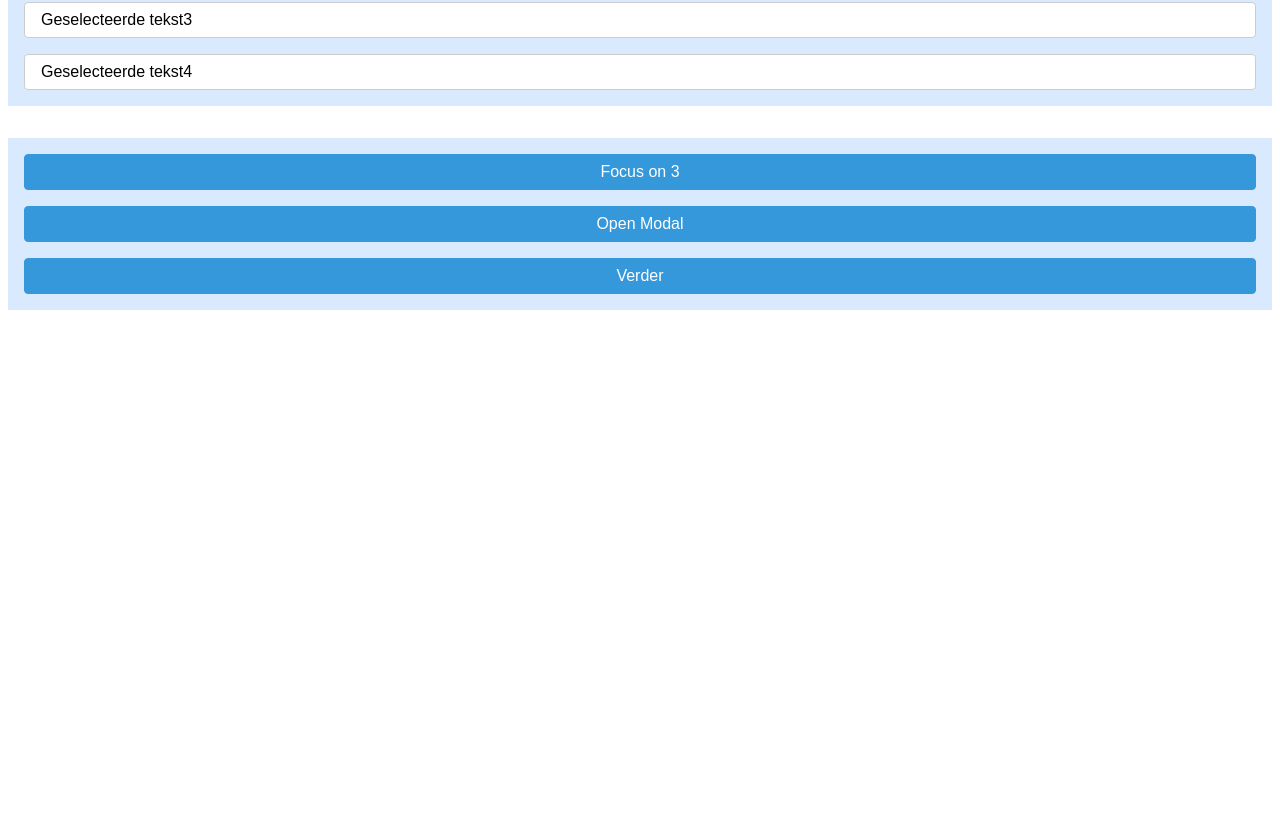
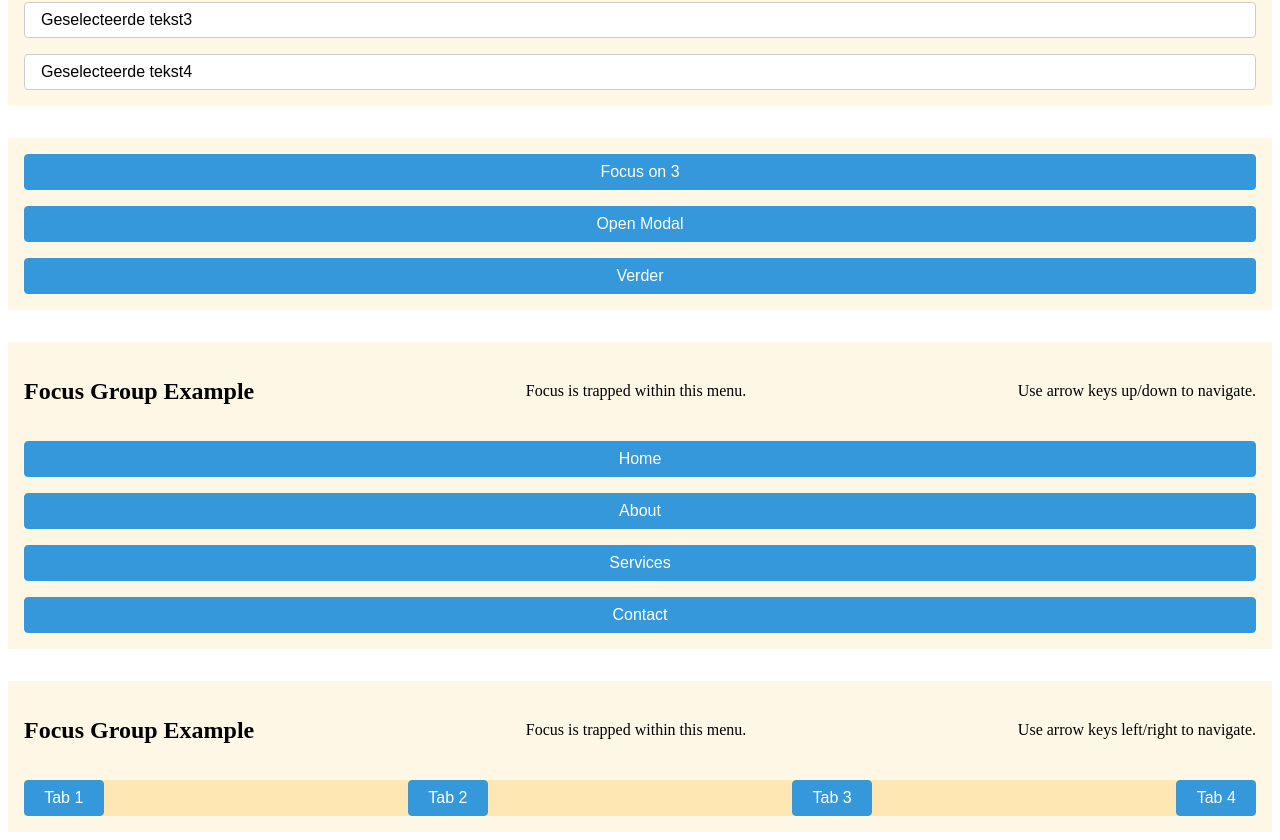
Before and after one commit to tdijkmans/angular-playground, an Angular app in the folder angular-sandbox/: page / in a window 1280 px wide. Shown: the part 348-1188 px from the top of the page. Before the commit the page ends 800 px from the top, so only its background shows below. Built offline with nearby package versions, Linux system fonts and the light colour scheme.

Commit message:
Enhance focus management: add focus group and order properties, implement navigation methods, and update HTML structure for focus examples

```diff
--- a/angular-sandbox/src/app/app.html
+++ b/angular-sandbox/src/app/app.html
@@ -15,15 +15,14 @@
     This is a secondary themed box.
   </div>
 
-  <div appBgColor="primary-100" class="container">
+  <div appBgColor="secondary-50" class="container">
     <input
       type="text"
       placeholder="Your name"
       appFocus
+      value="Geselecteerde tekst1"
       [autoFocus]="true"
       [selectText]="true"
-      [scrollIntoView]="true"
-      value="Geselecteerde tekst1"
     />
 
     <input
@@ -51,7 +50,7 @@
     />
   </div>
 
-  <div appBgColor="primary-100" class="container">
+  <div appBgColor="secondary-50" class="container">
     <button type="button" (click)="changeFocus(appFocusId())">
       Focus on {{ appFocusId() === 3 ? 2 : 3 }}
     </button>
@@ -62,6 +61,53 @@
   @if (isModalOpen()) {
   <app-modal (closed)="isModalOpen.set(false)" />
   }
+
+  <div appBgColor="secondary-50" class="container">
+    <div>
+      <h2>Focus Group Example</h2>
+      <p>Focus is trapped within this menu.</p>
+      <p>Use arrow keys up/down to navigate.</p>
+    </div>
+
+    @for (item of menu; track item.id; let idx = $index) {
+    <button
+      type="button"
+      appFocus
+      [focusId]="'menu-' + item.id"
+      focusGroup="mainMenu"
+      [focusOrder]="idx"
+      tabindex="0"
+    >
+      {{ item.label }}
+    </button>
+    }
+  </div>
+
+  <div appBgColor="secondary-50" class="container">
+    <div>
+      <h2>Focus Group Example</h2>
+      <p>Focus is trapped within this menu.</p>
+      <p>Use arrow keys left/right to navigate.</p>
+    </div>
+
+    <div appBgColor="secondary-100">
+      @for (tab of tabs; track tab.id; let idx = $index) {
+
+      <button
+        type="button"
+        appFocus
+        [focusId]="'tab-' + tab.id"
+        focusGroup="tabs"
+        [focusOrder]="idx"
+        orientation="horizontal"
+        [loop]="false"
+        tabindex="0"
+      >
+        {{ tab.label }}
+      </button>
+      }
+    </div>
+  </div>
 </main>
 
 <router-outlet />
--- a/angular-sandbox/src/app/app.scss
+++ b/angular-sandbox/src/app/app.scss
@@ -14,4 +14,10 @@
         width: 100%;
     }
 
+    .grid {
+        display: grid;
+        grid-template-columns: repeat(4, 1fr);
+        grid-template-rows: repeat(4, 1fr);
+        width: 100%;
+    }
 }
--- a/angular-sandbox/src/app/app.ts
+++ b/angular-sandbox/src/app/app.ts
@@ -25,8 +25,38 @@ import { FocusManagerService } from './focusmanagement/focus.service';
 export class App {
   focusManageService = inject(FocusManagerService);
   isModalOpen = signal(false);
+  appFocusId = signal<number>(2);
 
-  appFocusId = signal<number>(2);
+  menu = [
+    { id: 1, label: 'Home' },
+    { id: 2, label: 'About' },
+    { id: 3, label: 'Services' },
+    { id: 4, label: 'Contact' },
+  ];
+
+  tabs = [
+    { id: 1, label: 'Tab 1' },
+    { id: 2, label: 'Tab 2' },
+    { id: 3, label: 'Tab 3' },
+    { id: 4, label: 'Tab 4' },
+  ];
+
+  getGrid(rows: number, cols: number) {
+    const grid: { label: string; row: number; col: number; id: number }[] = [];
+    for (let r = 0; r < rows; r++) {
+      for (let c = 0; c < cols; c++) {
+        grid.push({
+          label: `Cell ${r + 1}-${c + 1}`,
+          row: r,
+          col: c,
+          id: r * cols + c + 1,
+        });
+      }
+    }
+    return grid;
+  }
+
+  grid = this.getGrid(4, 4);
 
   changeFocus(id: number) {
     this.appFocusId.set(id === 2 ? 3 : 2);
--- a/angular-sandbox/src/app/focusmanagement/focus.directive.ts
+++ b/angular-sandbox/src/app/focusmanagement/focus.directive.ts
@@ -1,25 +1,23 @@
 import {
   DestroyRef,
   Directive,
+  effect,
   ElementRef,
-  effect,
+  HostListener,
   input,
 } from '@angular/core';
 import { FocusManagerService } from './focus.service';
 
 @Directive({ selector: '[appFocus]', standalone: true })
 export class FocusDirective {
-  /** If true, focuses the element when the directive is initialized. */
   autoFocus = input(false);
-
-  /** Optional ID to register the element for programmatic focus. */
   focusId = input<string | null>(null);
-
-  /** If true, selects the text content of the element upon focus (for inputs/textareas). */
+  focusGroup = input<string | null>(null);
+  focusOrder = input(0);
   selectText = input(false);
-
-  /** If true, scrolls the element into the center of the viewport upon focus. */
   scrollIntoView = input(false);
+  orientation = input<'vertical' | 'horizontal'>('vertical');
+  loop = input(true);
 
   constructor(
     private el: ElementRef<HTMLElement>,
@@ -29,22 +27,22 @@ export class FocusDirective {
     const nativeEl = this.el.nativeElement;
     let prev = false;
 
+    // Register element
     effect(() => {
       const id = this.focusId();
+      const group = this.focusGroup();
+      const order = this.focusOrder();
       if (id) {
-        this.focusManager.register(id, nativeEl);
+        this.focusManager.register(id, nativeEl, group ?? undefined, order);
       }
     });
 
+    // AutoFocus reactive effect
     effect(() => {
       const curr = this.autoFocus();
       if (curr && !prev) {
         this.focusManager.focus(nativeEl);
-
-        if (this.selectText()) {
-          this.handleSelection(nativeEl);
-        }
-
+        if (this.selectText()) this.selectTextContent(nativeEl);
         if (this.scrollIntoView()) {
           nativeEl.scrollIntoView({ behavior: 'smooth', block: 'center' });
         }
@@ -52,6 +50,7 @@ export class FocusDirective {
       prev = curr;
     });
 
+    // Cleanup
     destroyRef.onDestroy(() => {
       const id = this.focusId();
       if (id) this.focusManager.unregister(id);
@@ -59,15 +58,56 @@ export class FocusDirective {
     });
   }
 
-  private handleSelection(nativeEl: HTMLElement): void {
+  @HostListener('keydown.ArrowDown', ['$event'])
+  onArrowDown(e: Event) {
+    if (this.orientation() === 'vertical') {
+      const id = this.focusId();
+      if (id) {
+        e.preventDefault();
+        this.focusManager.focusNext(id, this.loop());
+      }
+    }
+  }
+
+  @HostListener('keydown.ArrowUp', ['$event'])
+  onArrowUp(e: Event) {
+    if (this.orientation() === 'vertical') {
+      const id = this.focusId();
+      if (id) {
+        e.preventDefault();
+        this.focusManager.focusPrevious(id, this.loop());
+      }
+    }
+  }
+
+  @HostListener('keydown.ArrowRight', ['$event'])
+  onArrowRight(e: Event) {
+    if (this.orientation() === 'horizontal') {
+      const id = this.focusId();
+      if (id) {
+        e.preventDefault();
+        this.focusManager.focusNext(id, this.loop());
+      }
+    }
+  }
+
+  @HostListener('keydown.ArrowLeft', ['$event'])
+  onArrowLeft(e: Event) {
+    if (this.orientation() === 'horizontal') {
+      const id = this.focusId();
+      if (id) {
+        e.preventDefault();
+        this.focusManager.focusPrevious(id, this.loop());
+      }
+    }
+  }
+
+  private selectTextContent(nativeEl: HTMLElement): void {
     if (
       nativeEl instanceof HTMLInputElement ||
       nativeEl instanceof HTMLTextAreaElement
     ) {
-      // Defer select() to a microtask to ensure the element has fully received focus.
-      queueMicrotask(() => {
-        nativeEl.select();
-      });
+      queueMicrotask(() => nativeEl.select());
     }
   }
 }
--- /dev/null
+++ b/angular-sandbox/src/app/focusmanagement/focus.interface.ts
@@ -0,0 +1,6 @@
+export interface FocusEntry {
+  id: string;
+  el: HTMLElement;
+  group?: string;
+  order: number;
+}
--- a/angular-sandbox/src/app/focusmanagement/focus.service.ts
+++ b/angular-sandbox/src/app/focusmanagement/focus.service.ts
@@ -1,15 +1,15 @@
 // focus-manager.service.ts
 import { FocusMonitor } from '@angular/cdk/a11y';
 import { Injectable, OnDestroy, signal } from '@angular/core';
+import { FocusEntry } from './focus.interface';
 
 @Injectable({ providedIn: 'root' })
 export class FocusManagerService implements OnDestroy {
-  /** The currently focused element. Exposed as a readonly signal. */
   private readonly _focusedEl = signal<HTMLElement | null>(null);
   readonly focusedEl = this._focusedEl.asReadonly();
 
-  /** A manually set element to return focus to later. */
   private _focusAnchor: HTMLElement | null = null;
+  private registry = new Map<string, FocusEntry>();
 
   constructor(private fm: FocusMonitor) {
     // Monitor focus changes on the entire document.
@@ -41,60 +41,40 @@ export class FocusManagerService implements OnDestroy {
     }
   }
 
-  /**
-   * Programmatically focus by ID or element. The state will be updated reactively
-   * by the FocusMonitor.
-   */
+  /** Programmatically focus by ID or element */
   focus(target: string | HTMLElement | null): void {
     const el =
-      typeof target === 'string' ? this.registry.get(target) || null : target;
-
-    if (!el) return;
-    // We only trigger the focus event. The monitor will handle the state update.
-    el.focus();
+      typeof target === 'string'
+        ? this.registry.get(target)?.el || null
+        : target;
+    if (el) el.focus();
   }
 
-  /**
-   * Sets a specific element as the focus return point (anchor).
-   * If no element is provided, it uses the currently focused element.
-   * Call with `null` to clear the anchor.
-   * @param target The target element or ID to set as the anchor, or null to clear
-   */
-  setFocusAnchor(target?: string | HTMLElement | null): void {
+  setFocusAnchor(target?: string | HTMLElement | null) {
     if (target === null) {
       this._focusAnchor = null;
       return;
     }
     const element =
-      typeof target === 'string' ? this.registry.get(target) : target;
-
-    // Default to the currently focused element if none provided.
+      typeof target === 'string' ? this.registry.get(target)?.el : target;
     const elToSet = element === undefined ? this._focusedEl() : element;
     this._focusAnchor = elToSet;
   }
 
-  /**
-   * Restores focus to the element previously saved as the anchor.
-   * The anchor is cleared after use.
-   */
   returnToAnchor(): void {
     if (this._focusAnchor) {
       this.focus(this._focusAnchor);
-      this._focusAnchor = null; // Clear the anchor after returning to it
+      this._focusAnchor = null;
     }
   }
 
-  /** Checks if the given element is currently focused. */
   isFocused(el: HTMLElement | null): boolean {
     return el === this._focusedEl();
   }
 
-  /** A simple registry to map string IDs to elements for easier focus management. */
-  private registry = new Map<string, HTMLElement>();
-
-  /** Register an element by ID */
-  register(id: string, el: HTMLElement) {
-    this.registry.set(id, el);
+  /** Register element with ID, optional group, and order */
+  register(id: string, el: HTMLElement, group?: string, order = 0) {
+    this.registry.set(id, { id, el, group, order });
   }
 
   /** Unregister on destroy */
@@ -108,4 +88,39 @@ export class FocusManagerService implements OnDestroy {
       this.setFocused(null);
     }
   }
+
+  // -----------------------------------------------------------
+  // 🔄 Focus Navigation
+  // -----------------------------------------------------------
+
+  private navigate(currentId: string, direction: 1 | -1, loop: boolean): void {
+    const current = this.registry.get(currentId);
+    if (!current) return;
+
+    const items = [...this.registry.values()]
+      .filter((x) => x.group === current.group)
+      .sort((a, b) => a.order - b.order);
+
+    const i = items.findIndex((x) => x.id === currentId);
+    let targetIndex = i + direction;
+
+    if (loop) {
+      targetIndex = (targetIndex + items.length) % items.length;
+    } else {
+      if (targetIndex < 0 || targetIndex >= items.length) return;
+    }
+
+    const target = items[targetIndex];
+    if (target) this.focus(target.el);
+  }
+
+  /** Move to next item in the same group */
+  focusNext(currentId: string, loop = true) {
+    this.navigate(currentId, 1, loop);
+  }
+
+  /** Move to previous item in the same group */
+  focusPrevious(currentId: string, loop = true) {
+    this.navigate(currentId, -1, loop);
+  }
 }
```
